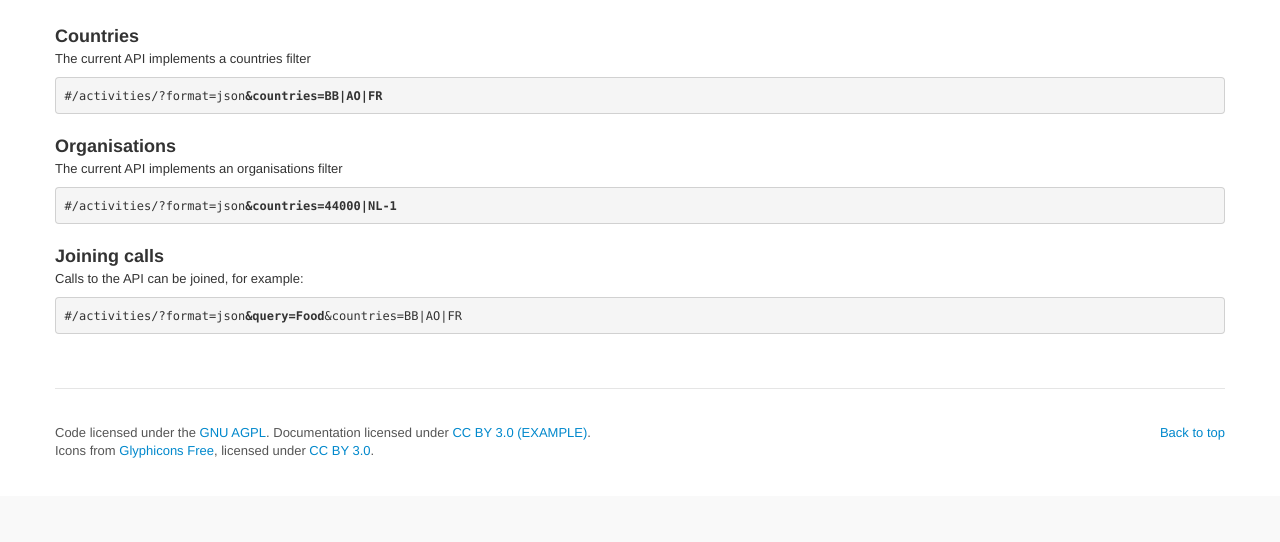
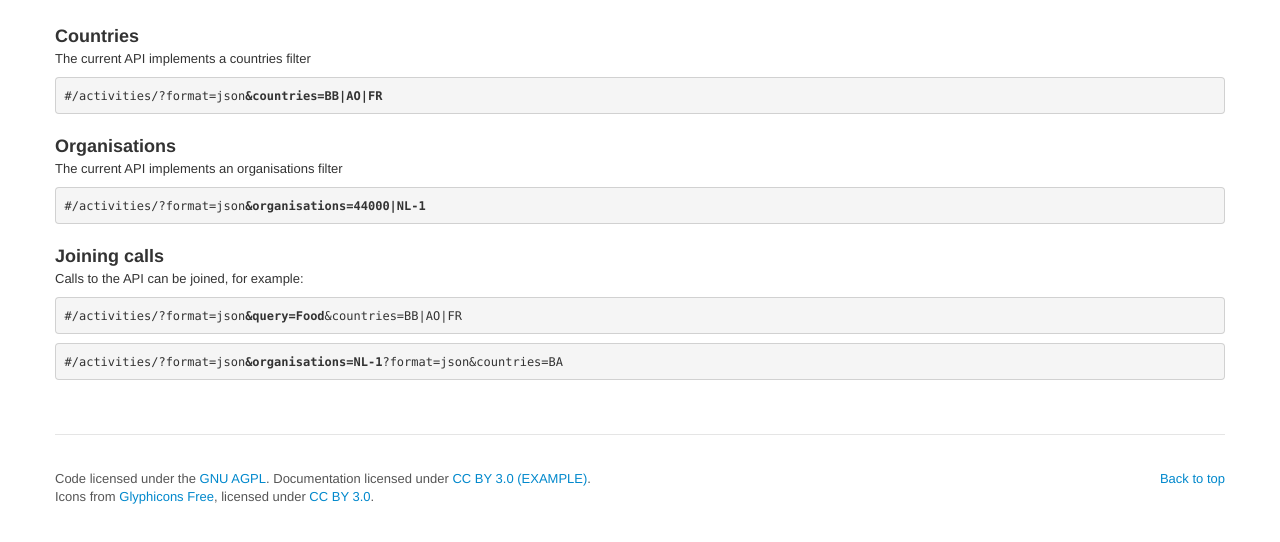
Before and after one commit to openaid-IATI/OIPA-V2, a Django app: template iati/templates/documentation/filtering.html in a window 1280 px wide. Shown: the part 496-1038 px from the top of the page. Before the commit the page ends 954 px from the top, so only its background shows below. Run offline with Django 3.2, Linux system fonts and the light colour scheme; the template is opened without the code that fills it: most values are stand-ins (such as "Sample title", 1, 10 or a date in 2020); some libraries are stand-ins or nearby versions.

Commit message:
added documentation

```diff
--- a/iati/templates/documentation/filtering.html
+++ b/iati/templates/documentation/filtering.html
@@ -24,12 +24,13 @@
             <div class="span12">
                 <h3 class="push_10px_top">Organisations</h3>
                 <p>The current API implements an organisations filter</p>
-                <pre><code>{{ api_url }}/activities/?format=json<strong>&countries=44000|NL-1</strong></code></pre>
+                <pre><code>{{ api_url }}/activities/?format=json<strong>&organisations=44000|NL-1</strong></code></pre>
             </div>
             <div class="span12">
                 <h3 class="push_10px_top">Joining calls</h3>
                 <p>Calls to the API can be joined, for example:</p>
                 <pre><code>{{ api_url }}/activities/?format=json<strong>&query=Food</strong>&countries=BB|AO|FR</code></pre>
+                <pre><code>{{ api_url }}/activities/?format=json<strong>&organisations=NL-1</strong>?format=json&countries=BA</code></pre>
             </div>
         </div>
     </section>
```
